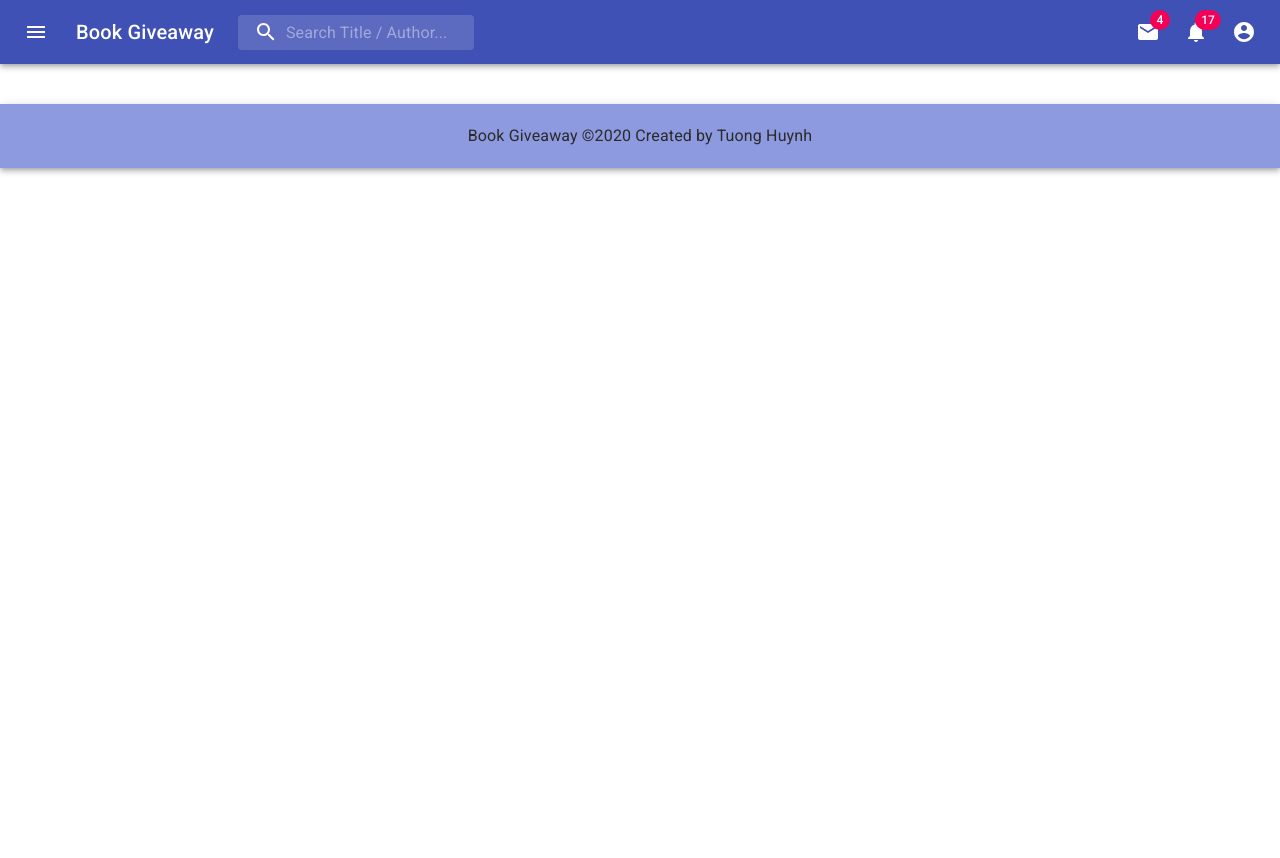
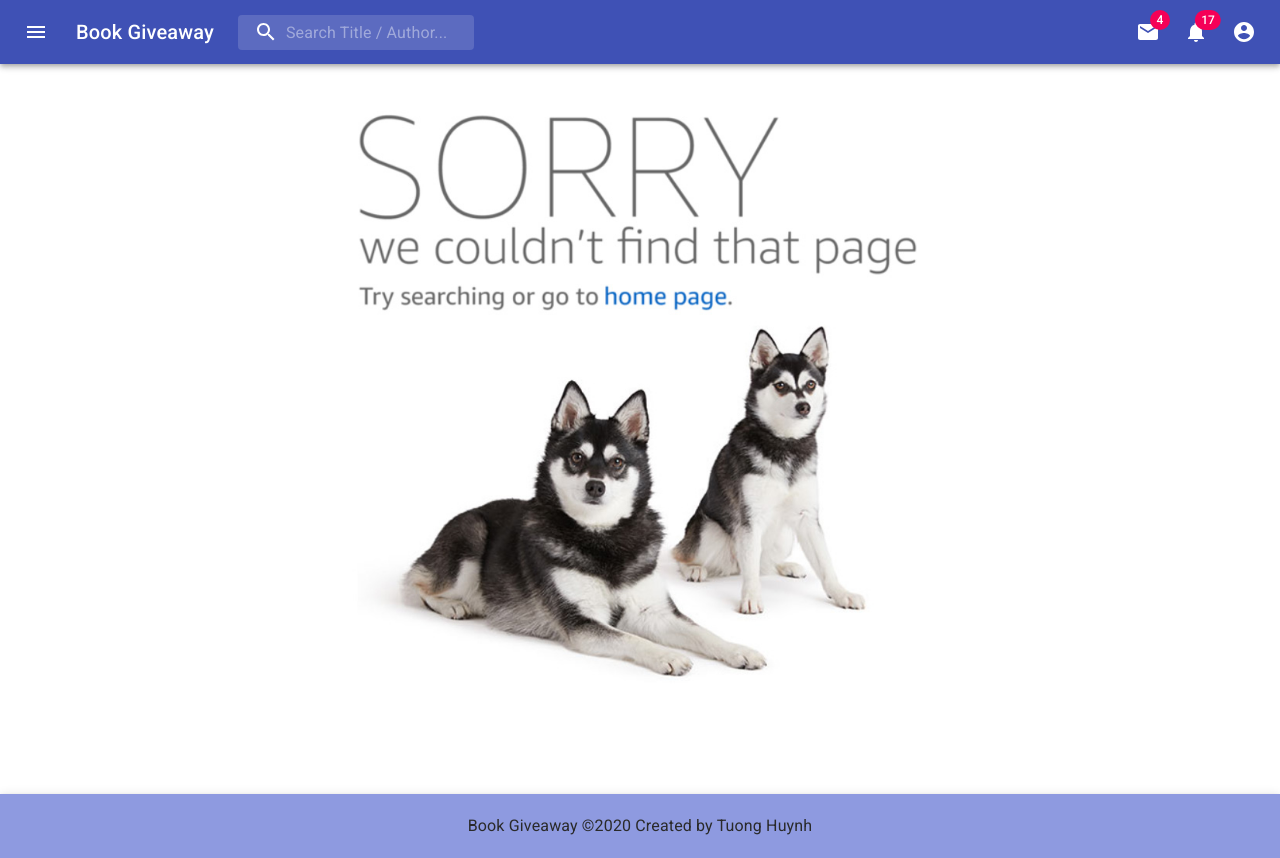
Before and after one commit to huynhdieutuong/MERN_BookGiveaway, a React (Create React App) app in the folder client/: page /books/1 in a window 1280 px wide. Before the commit the page ends 800 px from the top, so only its background shows below. Built offline with nearby package versions, Linux system fonts and the light colour scheme; the HTML template or start-up script is replaced by a standard one; what react-swipeable-views-utils would draw is missing.

Commit message:
Not Found

```diff
--- a/client/src/App.js
+++ b/client/src/App.js
@@ -9,6 +9,7 @@ import Footer from './components/layout/Footer';
 
 import Home from './pages/Home';
 import Book from './pages/Book';
+import NotFound from './components/layout/NotFound';
 
 const App = () => {
   return (
@@ -19,6 +20,7 @@ const App = () => {
           <Switch>
             <Route exact path='/' component={Home} />
             <Route exact path='/:slug' component={Book} />
+            <Route component={NotFound} />
           </Switch>
         </Container>
         <Footer />
--- /dev/null
+++ b/client/src/components/layout/NotFound.js
@@ -0,0 +1,26 @@
+import React from 'react';
+import { Link } from 'react-router-dom';
+
+import NotFoundImage from '../../images/notfound.jpg';
+
+const NotFound = () => {
+  return (
+    <div
+      style={{
+        display: 'flex',
+        justifyContent: 'center',
+        alignItems: 'center',
+      }}
+    >
+      <Link to='/'>
+        <img
+          src={NotFoundImage}
+          alt='not found'
+          style={{ maxWidth: '600px', width: '100%' }}
+        />
+      </Link>
+    </div>
+  );
+};
+
+export default NotFound;
--- a/client/src/contexts/book/bookReducer.js
+++ b/client/src/contexts/book/bookReducer.js
@@ -15,6 +15,8 @@ export default (state, action) => {
       return {
         ...state,
         loading: true,
+        book: null,
+        error: null,
       };
     case SET_FILTERS:
       return {
@@ -45,6 +47,8 @@ export default (state, action) => {
         ...state,
         error: payload.error,
         loading: false,
+        book: {},
+        requests: [],
       };
     default:
       return state;
--- a/client/src/pages/Book.js
+++ b/client/src/pages/Book.js
@@ -6,6 +6,7 @@ import BookContext from '../contexts/book/bookContext';
 import ImagesSlide from '../components/book/ImagesSlide';
 import BookInfo from '../components/book/BookInfo';
 import Participants from '../components/book/Participants';
+import NotFound from '../components/layout/NotFound';
 
 const Book = ({ match }) => {
   const { loading, book, error, getBook } = useContext(BookContext);
@@ -17,6 +18,8 @@ const Book = ({ match }) => {
   }, []);
 
   if (loading || !book) return <Spinner />;
+
+  if (error) return <NotFound />;
 
   return (
     <Grid container spacing={2}>
```
